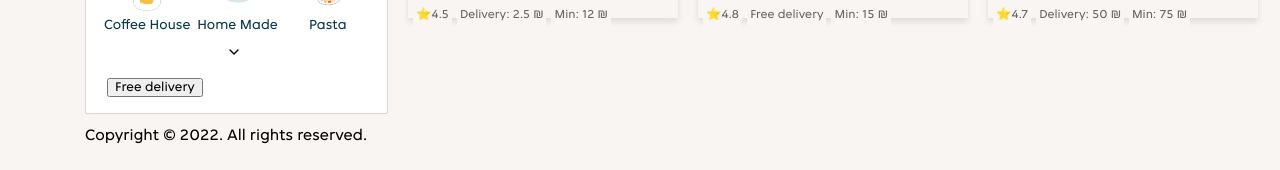
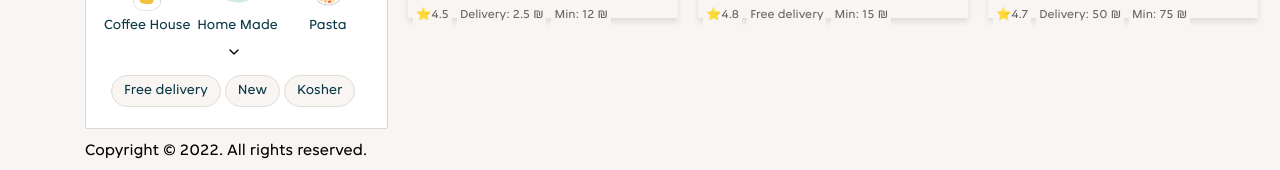
Before and after one commit to lisrael1989/Frontend, a React (Vite) app: page / in a window 1280 px wide. Shown: the part 406-576 px from the top of the page. Built offline with nearby package versions, Linux system fonts and the light colour scheme.

Commit message:
adding filter by preferences-not final

```diff
--- a/src/cmps/filters-cmps/PreferencesFilter.jsx
+++ b/src/cmps/filters-cmps/PreferencesFilter.jsx
@@ -1,13 +1,53 @@
-export function PreferencesFilter({ onSetFilterBy }) {
+import { useEffect, useState } from 'react';
+import { utilService } from '../../services/util.service';
 
-    function handlePreferencesChange({ target }) {
-        onSetFilterBy(true)
+export function PreferencesFilter({ onSetFilterBy, clearFilterBtn }) {
+  const [selectedPreference, setSelectedPreference] = useState(null);
+
+  useEffect(() => {
+    if (clearFilterBtn) {
+      setSelectedPreference(null);
+      onSetFilterBy({});
     }
+  }, [clearFilterBtn]);
 
-    return (
-        <section className="preferences-filter-container">
-            <button onClick={() => handlePreferencesChange()}>Free delivery</button>
+  function handlePreferencesChange(preference) {
+    console.log('preference', preference);
+    if (selectedPreference === preference) {
+      setSelectedPreference(null);
+      onSetFilterBy({ [preference]: false });
+    } else {
+      setSelectedPreference(preference);
+      onSetFilterBy({ [preference]: true });
+    }
+  }
 
-        </section>
-    )
+  return (
+    <section className="preferences-filter-container flex">
+      <button
+        className={`preferences-btns ${
+          selectedPreference === 'freeShipping' ? 'selected' : ''
+        }`}
+        onClick={() => handlePreferencesChange('freeShipping')}
+      >
+        Free delivery
+      </button>
+      <button
+        className={`preferences-btns ${
+          selectedPreference === 'new' ? 'selected' : ''
+        }`}
+        onClick={() => handlePreferencesChange('new')}
+      >
+        New
+      </button>
+      <button
+        className={`preferences-btns ${
+          selectedPreference === 'kosher' ? 'selected' : ''
+        }`}
+        onClick={() => handlePreferencesChange('kosher')}
+      >
+        Kosher
+      </button>
+    </section>
+  );
 }
--- a/src/cmps/filters-cmps/SideFilter.jsx
+++ b/src/cmps/filters-cmps/SideFilter.jsx
@@ -1,34 +1,46 @@
-import { useSelector } from "react-redux"
-import { CategoryFilter } from "./CategoryFilter"
-import { setFilterBy } from "../../store/rest.actions"
-import { PreferencesFilter } from "./PreferencesFilter"
-import { useEffect, useState } from "react"
+import { useSelector } from 'react-redux';
+import { CategoryFilter } from './CategoryFilter';
+import { setFilterBy } from '../../store/rest.actions';
+import { PreferencesFilter } from './PreferencesFilter';
+import { useEffect, useState } from 'react';
 
 export function SideFilter() {
-    const filterBy = useSelector(storeState => storeState.restModule.filterBy)
-    const [clearFilterBtn, setClearFilterBtn] = useState(false)
+  const filterBy = useSelector((storeState) => storeState.restModule.filterBy);
+  const [clearFilterBtn, setClearFilterBtn] = useState(false);
 
   useEffect(() => {
-        setClearFilterBtn(false)
-    }, [clearFilterBtn])
+    setClearFilterBtn(false);
+  }, [clearFilterBtn]);
 
   function onSetFilterBy(filterBy) {
-        setFilterBy(filterBy)
-
+    setFilterBy(filterBy);
   }
   function clearSideFilter(cl) {
-        setClearFilterBtn(!cl)
+    setClearFilterBtn(!cl);
   }
 
   return (
     <aside className="side-filter-container">
       <div className="filter-header">
         <p className="filter-title">Filter</p>
-                <button className={!filterBy.category ? 'clear-filter-btn' : 'clear-filter-btn on'} onClick={() => clearSideFilter(clearFilterBtn)}>Clear</button>
+        <button
+          className={
+            !filterBy.category ? 'clear-filter-btn' : 'clear-filter-btn on'
+          }
+          onClick={() => clearSideFilter(clearFilterBtn)}
+        >
+          Clear
+        </button>
       </div>
-            <CategoryFilter onSetFilterBy={onSetFilterBy} clearFilterBtn={clearFilterBtn} clearSideFilter={clearSideFilter} />
-            <PreferencesFilter onSetFilterBy={onSetFilterBy} />
-
+      <CategoryFilter
+        onSetFilterBy={onSetFilterBy}
+        clearFilterBtn={clearFilterBtn}
+        clearSideFilter={clearSideFilter}
+      />
+      <PreferencesFilter
+        onSetFilterBy={onSetFilterBy}
+        clearFilterBtn={clearFilterBtn}
+      />
     </aside>
-    )
+  );
 }
--- a/src/data/restaurant_data.json
+++ b/src/data/restaurant_data.json
@@ -2,17 +2,16 @@
   "restaurants": [
     {
       "id": "33517412813",
-            "category": [
-                "Hamburgers",
-                "BBQ"
-            ],
+      "category": ["Hamburgers", "BBQ"],
       "name": "American Graffiti",
       "address": {
         "street": "abrbanel 16",
         "city": "Tel aviv"
       },
+      "uploadDate": "2024-07-24",
       "image": "https://images.unsplash.com/photo-1512152272829-e3139592d56f?q=80&w=870&auto=format&fit=crop&ixlib=rb-4.0.3&ixid=M3wxMjA3fDB8MHxwaG90by1wYWdlfHx8fGVufDB8fHx8fA%3D%3D",
       "rating": 4.5,
+      "kosher": true,
       "shipping": {
         "freeShipping": false,
         "shippingCost": "2.5",
@@ -181,18 +180,16 @@
     },
     {
       "id": "44123812345",
-            "category": [
-                "Italian",
-                "Pizza",
-                "Pasta"
-            ],
+      "category": ["Italian", "Pizza", "Pasta"],
       "name": "La Bella Italia",
       "address": {
         "street": "Rotshilden 22",
         "city": "Tel aviv"
       },
+      "uploadDate": "2024-08-2",
       "image": "https://images.unsplash.com/photo-1534308983496-4fabb1a015ee?q=80&w=1476&auto=format&fit=crop&ixlib=rb-4.0.3&ixid=M3wxMjA3fDB8MHxwaG90by1wYWdlfHx8fGVufDB8fHx8fA%3D%3D",
       "rating": 4.8,
+      "kosher": true,
       "shipping": {
         "freeShipping": true,
         "shippingCost": "0",
@@ -334,18 +331,17 @@
       ]
     },
     {
-            "id": "33517412811",
-            "category": [
-                "Salads",
-                "Vegan"
-            ],
+      "id": "33517412817",
+      "category": ["Salads", "Vegan"],
       "name": "Nina",
       "address": {
         "street": "abrbanel 22",
         "city": "Tel aviv"
       },
+      "uploadDate": "2024-07-15",
       "image": "https://plus.unsplash.com/premium_photo-1690561082029-0eb2ed65a09f?q=80&w=1170&auto=format&fit=crop&ixlib=rb-4.0.3&ixid=M3wxMjA3fDB8MHxwaG90by1wYWdlfHx8fGVufDB8fHx8fA%3D%3D",
       "rating": 4.7,
+      "kosher": false,
       "shipping": {
         "freeShipping": false,
         "shippingCost": "50",
--- a/src/services/rest.service.local.js
+++ b/src/services/rest.service.local.js
@@ -10,7 +10,7 @@ export const restService = {
   getById,
   getLabels,
   getDefaultFilter,
-  getSortBy
+  getSortBy,
 };
 window.cs = restService;
 
@@ -31,9 +31,13 @@ function getLabels() {
 
 async function query(filterBy) {
   var rests = await storageService.query(STORAGE_KEY);
+  if (filterBy.Preferences) {
+    rests = rests.filter((rest) => rest.kosher === true);
+  }
+
   if (filterBy.category) {
-    const regex = new RegExp(filterBy.category, 'i')
-    rests = rests.filter(rest => regex.test(rest.category))
+    const regex = new RegExp(filterBy.category, 'i');
+    rests = rests.filter((rest) => regex.test(rest.category));
   }
   if (filterBy.loc) {
     const regex = new RegExp(filterBy.loc, 'i');
@@ -60,7 +64,7 @@ async function query(filterBy) {
         }
       }
       return false;
-    })
+    });
   }
   return rests;
 }
@@ -86,11 +90,10 @@ function getDefaultFilter() {
     txt: '',
     loc: '' || 'Tel aviv',
     category: '',
-    Preferences: "",
-
-  }
+    Preferences: '',
+  };
 }
 
 function getSortBy() {
-  sortBy = ""
+  sortBy = '';
 }
--- a/src/services/util.service.js
+++ b/src/services/util.service.js
@@ -15,7 +15,32 @@ export const utilService = {
   formatRestDateRange,
   haversineDistance,
   formatIsoDateToYMDDashboard,
+  newRest,
+  getNewRest,
 };
+
+function newRest(uploadDate) {
+  const now = new Date();
+  const uploadDateObj = new Date(uploadDate);
+  const diffInTime = now.getTime() - uploadDateObj.getTime();
+  const diffInDays = diffInTime / (1000 * 3600 * 24);
+  return diffInDays <= 14;
+}
+
+function getNewRest(restaurants) {
+  if (!restaurants) {
+    throw new Error('Restaurants array is null or undefined');
+  }
+  return restaurants.map((rest) => {
+    if (!rest || !rest.uploadDate) {
+      throw new Error('Restaurant object or uploadDate is null or undefined');
+    }
+    return {
+      ...rest,
+      isNew: newRest(rest.uploadDate),
+    };
+  });
+}
 
 function makeId(length = 6) {
   var txt = '';
@@ -88,13 +113,13 @@ function randomPastTime() {
 }
 
 function debounce(func, timeout = 300) {
-  let timer
+  let timer;
   return (...args) => {
-    clearTimeout(timer)
+    clearTimeout(timer);
     timer = setTimeout(() => {
-      func.apply(this, args)
-    }, timeout)
-  }
+      func.apply(this, args);
+    }, timeout);
+  };
 }
 
 function saveToStorage(key, value) {
```
Lines whose indentation alone changed are shown as unchanged.
